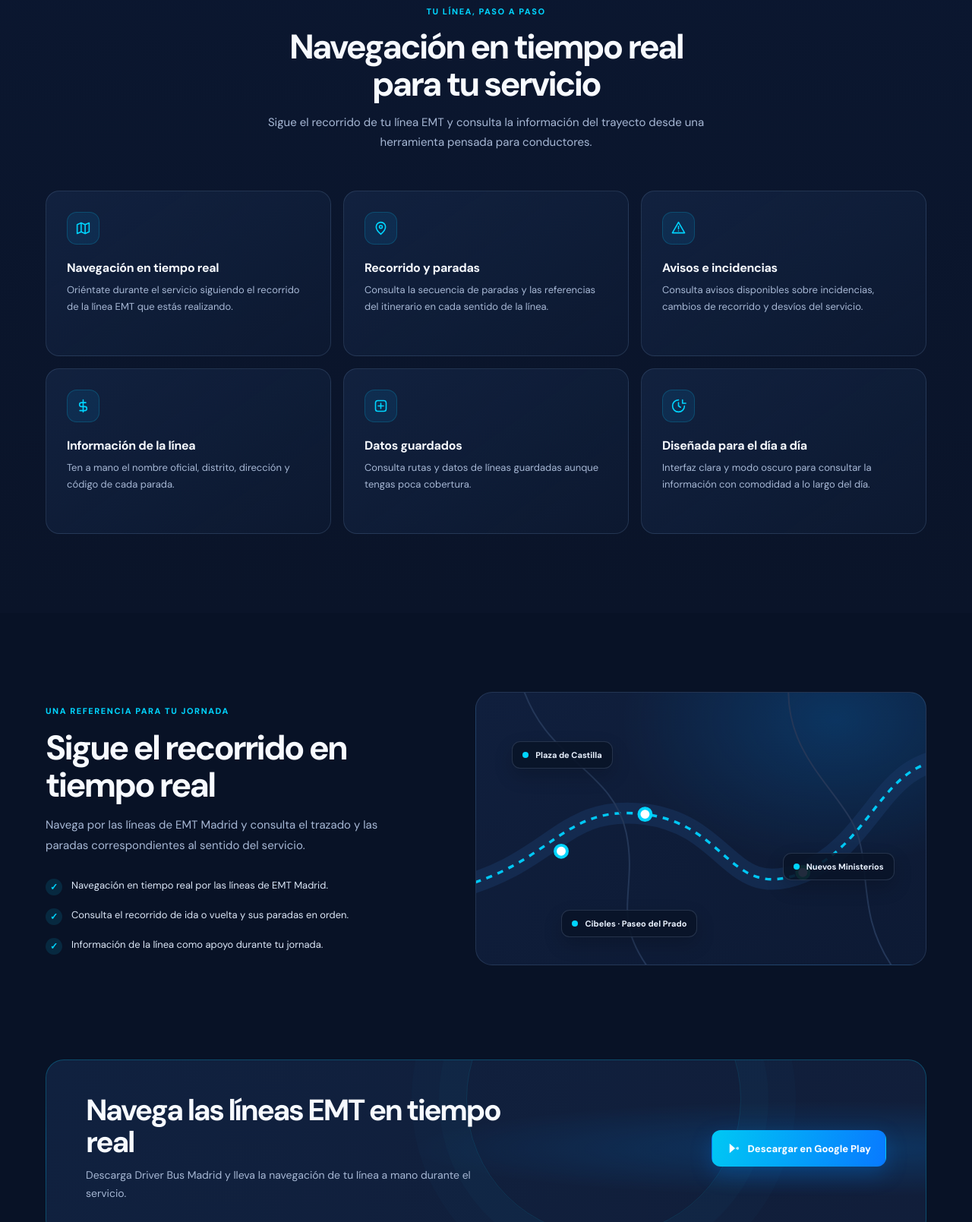
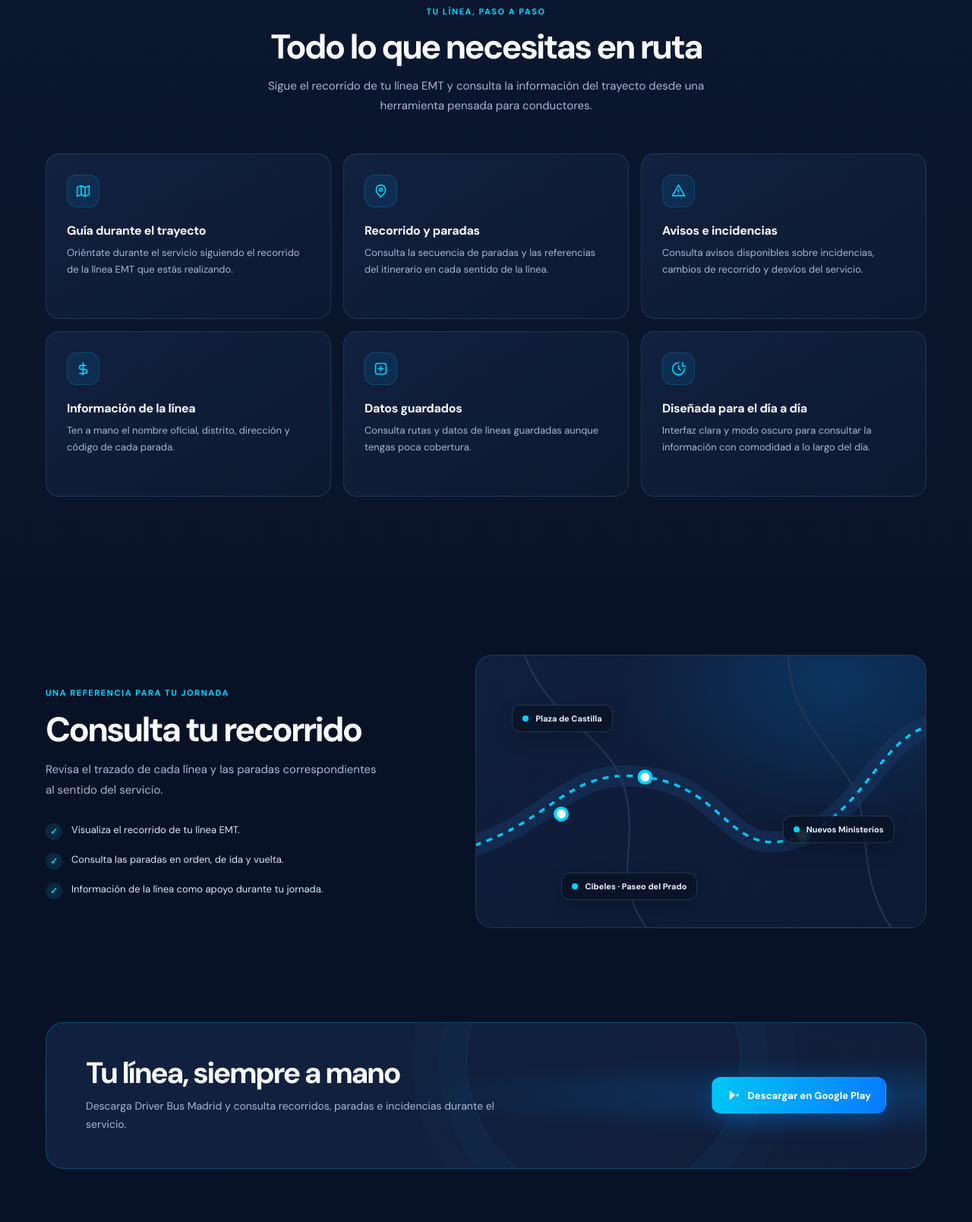
Before and after one commit to rafaxplayer/Driver-Bus-Madrid-web, a plain HTML site: page index.html in a window 1280 px wide. Shown: the part 791-2400 px from the top of the page at 76% size. Drawn offline with Linux system fonts and the light colour scheme.

Commit message:
Reduce repeated navigation copy
Co-authored-by: Copilot <223556219+Copilot@users.noreply.github.com>

```diff
--- a/index.html
+++ b/index.html
@@ -4,8 +4,8 @@
   <meta charset="utf-8">
   <meta name="viewport" content="width=device-width, initial-scale=1">
   <meta name="theme-color" content="#081226">
-  <meta name="description" content="Navegación en tiempo real para conductores por las líneas de autobús de EMT Madrid. Sigue el recorrido y consulta paradas e información de servicio.">
-  <title>Driver Bus Madrid — Navegación en tiempo real EMT</title>
+  <meta name="description" content="Consulta recorridos, paradas e información del servicio en las líneas de autobús de EMT Madrid.">
+  <title>Driver Bus Madrid — Rutas EMT</title>
   <link rel="preconnect" href="https://fonts.googleapis.com">
   <link rel="preconnect" href="https://fonts.gstatic.com" crossorigin>
   <link href="https://fonts.googleapis.com/css2?family=DM+Sans:wght@400;500;600;700;800&display=swap" rel="stylesheet">
@@ -636,9 +636,9 @@
 
       <div class="wrap hero-inner">
         <div class="hero-copy">
-          <div class="eyebrow"><span class="pulse" aria-hidden="true"></span> Navegación en tiempo real · EMT Madrid</div>
+          <div class="eyebrow"><span class="pulse" aria-hidden="true"></span> Tu jornada, mejor conectada · EMT Madrid</div>
           <h1>Navega tu línea.<span>En tiempo real.</span></h1>
-          <p class="hero-lede">Driver Bus Madrid ayuda a conductores a navegar en tiempo real por las líneas de EMT Madrid, seguir sus recorridos y consultar las paradas durante el servicio.</p>
+          <p class="hero-lede">Driver Bus Madrid ayuda a conductores de EMT a seguir sus recorridos, consultar paradas y tener a mano la información del servicio.</p>
           <div class="hero-actions">
             <a class="button button-primary" href="https://play.google.com/store/apps/details?id=com.driverbusmadrid.app" target="_blank" rel="noopener noreferrer">
               <svg viewBox="0 0 24 24" fill="none" aria-hidden="true"><path d="M5 3.8 14.8 12 5 20.2V3.8Z" fill="currentColor"/><path d="m15.4 12 3.3-2.7a1.8 1.8 0 0 1 0 5.4L15.4 12Z" fill="currentColor" opacity=".72"/></svg>
@@ -680,13 +680,13 @@
       <div class="wrap">
         <div class="section-heading">
           <span class="section-kicker">Tu línea, paso a paso</span>
-          <h2>Navegación en tiempo real para tu servicio</h2>
+          <h2>Todo lo que necesitas en ruta</h2>
           <p>Sigue el recorrido de tu línea EMT y consulta la información del trayecto desde una herramienta pensada para conductores.</p>
         </div>
         <div class="feature-grid">
           <article class="feature">
             <span class="feature-icon" aria-hidden="true"><svg viewBox="0 0 24 24" fill="none" stroke="currentColor" stroke-width="1.8" stroke-linecap="round" stroke-linejoin="round"><path d="M3 6.5 9 4l6 2.5L21 4v13.5L15 20l-6-2.5L3 20V6.5Z"/><path d="M9 4v13.5M15 6.5V20"/></svg></span>
-            <h3>Navegación en tiempo real</h3>
+            <h3>Guía durante el trayecto</h3>
             <p>Oriéntate durante el servicio siguiendo el recorrido de la línea EMT que estás realizando.</p>
           </article>
           <article class="feature">
@@ -722,11 +722,11 @@
       <div class="wrap route-content">
         <div class="route-copy">
           <span class="section-kicker">Una referencia para tu jornada</span>
-          <h2>Sigue el recorrido en tiempo real</h2>
-          <p>Navega por las líneas de EMT Madrid y consulta el trazado y las paradas correspondientes al sentido del servicio.</p>
+          <h2>Consulta tu recorrido</h2>
+          <p>Revisa el trazado de cada línea y las paradas correspondientes al sentido del servicio.</p>
           <div class="route-points">
-            <div class="route-point"><span class="check" aria-hidden="true">✓</span><span>Navegación en tiempo real por las líneas de EMT Madrid.</span></div>
-            <div class="route-point"><span class="check" aria-hidden="true">✓</span><span>Consulta el recorrido de ida o vuelta y sus paradas en orden.</span></div>
+            <div class="route-point"><span class="check" aria-hidden="true">✓</span><span>Visualiza el recorrido de tu línea EMT.</span></div>
+            <div class="route-point"><span class="check" aria-hidden="true">✓</span><span>Consulta las paradas en orden, de ida y vuelta.</span></div>
             <div class="route-point"><span class="check" aria-hidden="true">✓</span><span>Información de la línea como apoyo durante tu jornada.</span></div>
           </div>
         </div>
@@ -750,8 +750,8 @@
       <div class="wrap">
         <div class="download-card">
           <div class="download-copy">
-            <h2>Navega las líneas EMT en tiempo real</h2>
-            <p>Descarga Driver Bus Madrid y lleva la navegación de tu línea a mano durante el servicio.</p>
+            <h2>Tu línea, siempre a mano</h2>
+            <p>Descarga Driver Bus Madrid y consulta recorridos, paradas e incidencias durante el servicio.</p>
           </div>
           <a class="button button-primary download-action" href="https://play.google.com/store/apps/details?id=com.driverbusmadrid.app" target="_blank" rel="noopener noreferrer">
             <svg viewBox="0 0 24 24" fill="none" aria-hidden="true"><path d="M5 3.8 14.8 12 5 20.2V3.8Z" fill="currentColor"/><path d="m15.4 12 3.3-2.7a1.8 1.8 0 0 1 0 5.4L15.4 12Z" fill="currentColor" opacity=".72"/></svg>
```
